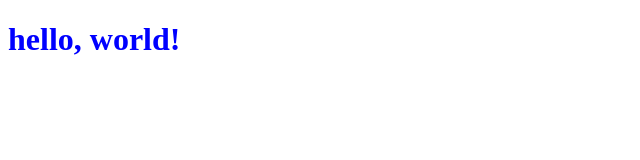
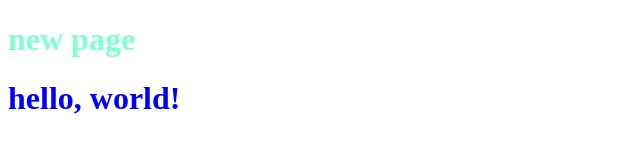
Before and after one commit to NEDADARWISH/NEDADARWISH.github.io, a plain HTML site: page index.html in a window 1280 px wide. Shown: the whole page, without its empty margins (0-640 px from the left). Drawn offline with Linux system fonts and the light colour scheme.

Commit message:
changes html

```diff
--- a/index.html
+++ b/index.html
@@ -8,6 +8,7 @@
     <link rel="stylesheet" href="style.css">
  </head>
  <body>
+    <h1 style="color: aquamarine;">new page</h1>
     <h1>hello, world!</h1>
  </body>
  </html>
```
